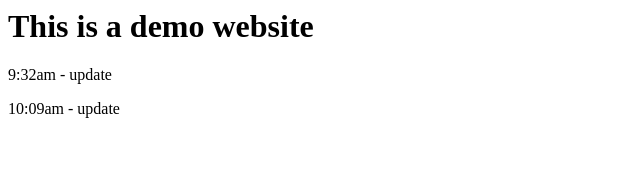
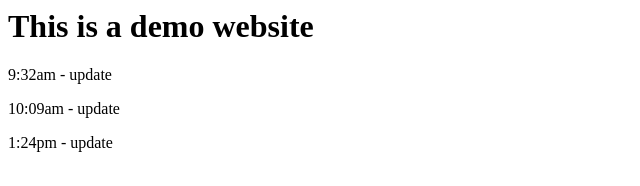
Before and after one commit to haywirelabs/deployment-demo, a plain HTML site: page index.html in a window 1280 px wide. Shown: the whole page, without its empty margins (0-640 px from the left). Drawn offline with Linux system fonts and the light colour scheme.

Commit message:
adding new update

```diff
--- a/index.html
+++ b/index.html
@@ -5,5 +5,6 @@
 <h1>This is a demo website</h1>
 <p>9:32am - update</p>
 <p>10:09am - update</p>
+<p>1:24pm - update</p>
 </body>
 </html>
```
